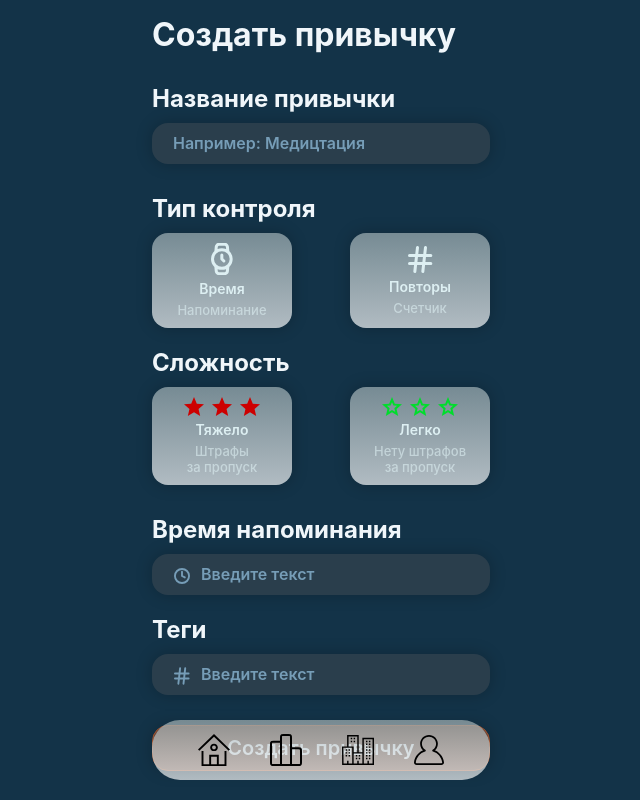
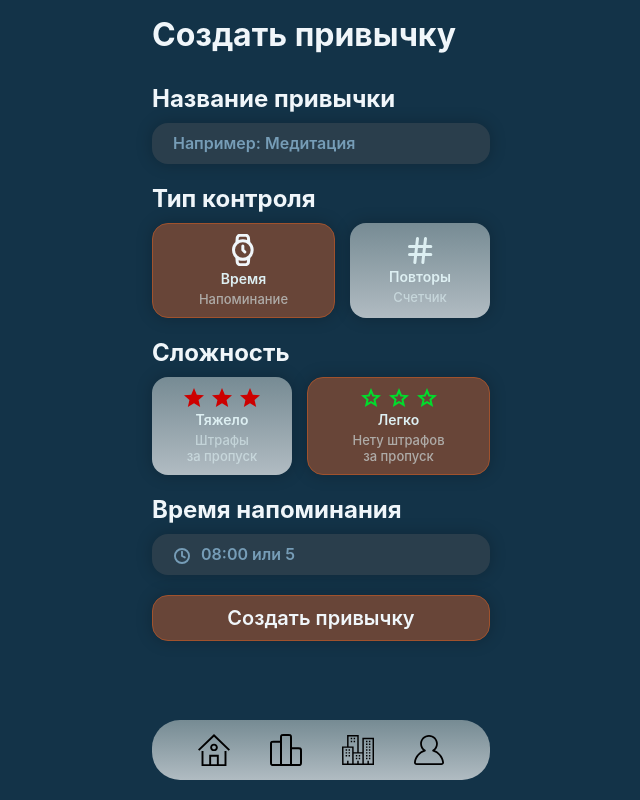
Before and after one commit to SV0L04ch/AI-Powered-Habit-Tracker-mobile-app, a React (Vite) app: page /habits/new in a window 1280 px wide. Shown: the whole page, without its empty margins (319-959 px from the left). Built offline with nearby package versions, Linux system fonts and the light colour scheme.

Commit message:
refactor for create habit

```diff
--- a/src/pages/CreateHabitPage/CreateHabitPage.jsx
+++ b/src/pages/CreateHabitPage/CreateHabitPage.jsx
@@ -1,38 +1,111 @@
-import React from 'react'
-import styles from './CreateHabitPage.module.scss'
-import PageLayout from '../../components/PageLayout/PageLayout'
-import Typography from '../../components/Typography/Typography'
-import Input from '../../components/Input/Input'
-import Button from '../../components/Button/Button'
-import icons from '../../lib/icons'
+import React, { useState } from 'react';
+import { useNavigate } from 'react-router-dom';
+import styles from './CreateHabitPage.module.scss';
+import PageLayout from '../../components/PageLayout/PageLayout';
+import Typography from '../../components/Typography/Typography';
+import Input from '../../components/Input/Input';
+import Button from '../../components/Button/Button';
+import icons from '../../lib/icons';
+import useHabits from '../../store/useHabitsStore';
+import useAuthStore from '../../store/useAuthStore';
 
 function CreateHabitPage() {
+  const navigate = useNavigate();
+  const addHabit = useHabits((state) => state.addHabit);
+  const isLoading = useHabits((state) => state.isLoading);
+  const error = useHabits((state) => state.error);
+  const isAuthenticated = useAuthStore((state) => state.isAuthenticated);
 
+  // Локальное состояние формы
+  const [habit, setHabit] = useState({
+    name: '',
+    type: false,        // false = время, true = повторы
+    category: false,    // false = легко, true = тяжело
+    trigger_value: '',
+  });
+  const [validationError, setValidationError] = useState('');
 
-  const descClass = `${styles.basicText} ${styles.desc}`
+  const handleChange = (e) => {
+    setHabit({ ...habit, [e.target.name]: e.target.value });
+    setValidationError('');
+  };
+
+const handleSubmit = async (e) => {
+  e.preventDefault();
+
+  // Валидация
+  if (!habit.name.trim()) {
+    setValidationError('Введите название привычки');
+    return;
+  }
+  if (!habit.trigger_value.trim()) {
+    setValidationError('Введите значение (время или количество)');
+    return;
+  }
+
+  const triggerType = habit.type ? 2 : 1;   // 1 = время, 2 = повторы
+
+  // Собираем данные строго по контракту (camelCase, верхний уровень)
+  const habitData = {
+    name: habit.name,
+    type: habit.type,                // true = положительная, false = отрицательная
+    category: habit.category,        // true = сложная, false = легкая
+    triggerType: triggerType,        // 1 или 2
+    triggerValue: habit.trigger_value,  // всегда строка ("08:00" или "5")
+    // Остальные поля пока не отправляем, т.к. они необязательны
+    // targetDays: 30,
+    // penaltyDaysPerMiss: 0,
+    // reminders: [habit.trigger_value],
+  };
+
+  await addHabit(habitData);
+
+  if (!useHabits.getState().error) {
+    navigate('/habits');
+  }
+};
+
+  const descClass = `${styles.basicText} ${styles.desc}`;
+
   return (
     <PageLayout>
       <Typography variant='headline1' className={styles.mainText}>Создать привычку</Typography>
 
+      <form onSubmit={handleSubmit} className={styles.form}>
         <div className={styles.blocktext}>
           <Typography variant='headline2' className={styles.mainText}>Название привычки</Typography>
-        <Input placeholder='Например: Медицтация'></Input>
+          <Input
+            name="name"
+            placeholder='Например: Медитация'
+            value={habit.name}
+            onChange={handleChange}
+            disabled={isLoading}
+          />
         </div>
 
         <div className={styles.block}>
-
           <div className={styles.blocktext}>
             <Typography variant='headline2' className={styles.mainText}>Тип контроля</Typography>
             <div className={styles.buttons}>
-            <Button variant='secondary'>
+              <Button
+                variant={!habit.type ? 'primary' : 'secondary'}
+                onClick={() => setHabit({ ...habit, type: false })}
+              >
+                <div className={styles.optionContent}>
                   <icons.Wristwatch />
                   <Typography variant='body2' className={styles.basicText}>Время</Typography>
                   <Typography variant='caption' className={descClass}>Напоминание</Typography>
+                </div>
               </Button>
-            <Button variant='secondary'>
-              <icons.Count className={styles.basicText}/>
+              <Button
+                variant={habit.type ? 'primary' : 'secondary'}
+                onClick={() => setHabit({ ...habit, type: true })}
+              >
+                <div className={styles.optionContent}>
+                  <icons.Count className={styles.basicText} />
                   <Typography variant='body2' className={styles.basicText}>Повторы</Typography>
                   <Typography variant='caption' className={descClass}>Счетчик</Typography>
+                </div>
               </Button>
             </div>
           </div>
@@ -40,7 +113,11 @@ function CreateHabitPage() {
           <div className={styles.blocktext}>
             <Typography variant='headline2' className={styles.mainText}>Сложность</Typography>
             <div className={styles.buttons}>
-            <Button variant='secondary'>
+              <Button
+                variant={habit.category ? 'primary' : 'secondary'}
+                onClick={() => setHabit({ ...habit, category: true })}
+              >
+                <div className={styles.optionContent}>
                   <div className={styles.stars}>
                     <icons.FillStar />
                     <icons.FillStar />
@@ -48,8 +125,13 @@ function CreateHabitPage() {
                   </div>
                   <Typography variant='body2' className={styles.basicText}>Тяжело</Typography>
                   <Typography variant='caption' className={descClass}>Штрафы<br/> за пропуск</Typography>
+                </div>
               </Button>
-            <Button variant='secondary'>
+              <Button
+                variant={!habit.category ? 'primary' : 'secondary'}
+                onClick={() => setHabit({ ...habit, category: false })}
+              >
+                <div className={styles.optionContent}>
                   <div className={styles.stars}>
                     <icons.EmptyStar />
                     <icons.EmptyStar />
@@ -57,30 +139,43 @@ function CreateHabitPage() {
                   </div>
                   <Typography variant='body2' className={styles.basicText}>Легко</Typography>
                   <Typography variant='caption' className={descClass}>Нету штрафов<br/> за пропуск</Typography>
+                </div>
               </Button>
             </div>
           </div>
-
         </div>
 
         <div className={styles.block}>
-
           <div className={styles.blocktext}>
             <Typography variant='headline2' className={styles.mainText}>Время напоминания</Typography>
-        <Input icon={<icons.Watch />} />
+            <Input
+              name="trigger_value"
+              placeholder="08:00 или 5"
+              icon={<icons.Watch />}
+              value={habit.trigger_value}
+              onChange={handleChange}
+              disabled={isLoading}
+            />
+          </div>
         </div>
 
-      <div className={styles.blocktext}>
-        <Typography variant='headline2' className={styles.mainText}>Теги</Typography>
-        <Input icon={<icons.Count />} />
-      </div>
+        {validationError && (
+          <Typography variant="caption" className={styles.errorText}>
+            {validationError}
+          </Typography>
+        )}
+        {error && (
+          <Typography variant="caption" className={styles.errorText}>
+            {error}
+          </Typography>
+        )}
 
-    </div>
-
-
-      <Button variant='primary'>Создать привычку</Button>
+        <Button type="submit" variant='primary' disabled={isLoading}>
+          {isLoading ? 'Создание...' : 'Создать привычку'}
+        </Button>
+      </form>
     </PageLayout>
-  )
+  );
 }
 
-export default CreateHabitPage
+export default CreateHabitPage;
--- a/src/pages/CreateHabitPage/CreateHabitPage.module.scss
+++ b/src/pages/CreateHabitPage/CreateHabitPage.module.scss
@@ -9,6 +9,7 @@
 .buttons{
     display: flex;
     justify-content: space-between;
+    gap: var.$spacing-2; // небольшой зазор, чтобы кнопки не слипались
 }
 
 .block{
@@ -33,3 +34,22 @@
     display: flex;
     gap: 8px;
 }
+
+.errorText {
+    color: #ff4d4f;
+    margin-top: 4px;
+}
+
+// Новый класс для вертикального расположения контента внутри кнопки-опции
+.optionContent {
+    display: flex;
+    flex-direction: column;
+    align-items: center;
+    gap: 4px;
+}
+
+.form {
+    display: flex;
+    flex-direction: column;
+    gap: var.$spacing-3;
+}
```
Lines whose indentation alone changed are shown as unchanged.
